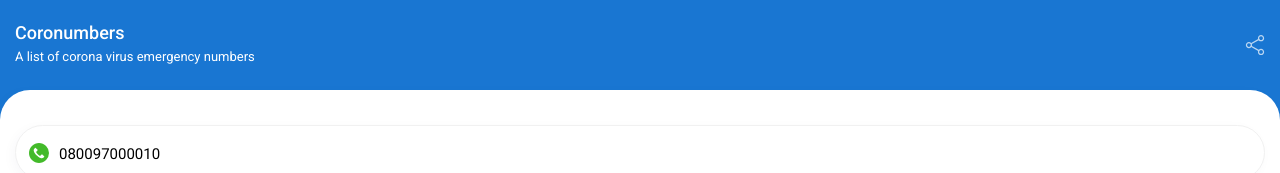
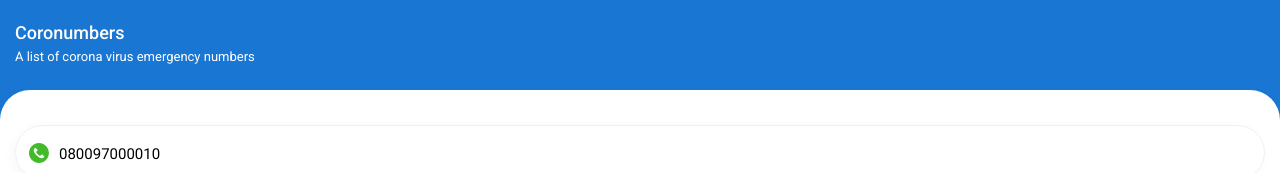
Before and after one commit to engrtitus/coronumbers, a React (Create React App) app: page / in a window 1280 px wide. Shown: the top 173 px of the page. Built offline with nearby package versions, Linux system fonts and the light colour scheme.

Commit message:
oh navigator.share

```diff
--- a/src/App.js
+++ b/src/App.js
@@ -27,7 +27,7 @@ function App() {
           <div className="app__header__subtitle">
             A list of corona virus emergency numbers
           </div>
-          {!navigator.share && (
+          {navigator.share && (
             <button className="app__header__icon" onClick={() => shareApp()}>
               <ShareIcon height={20} color={"#fff"} />
             </button>
```
